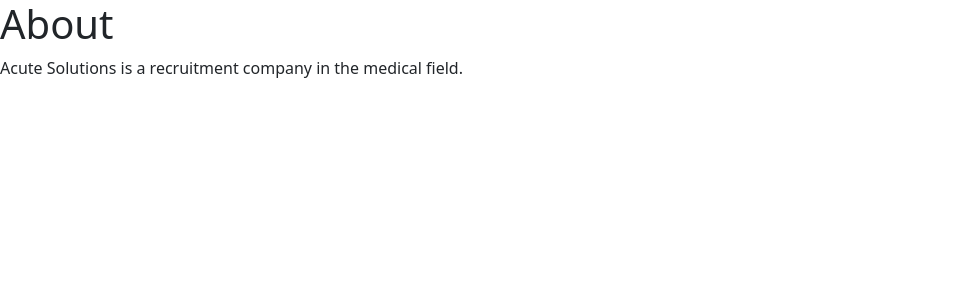
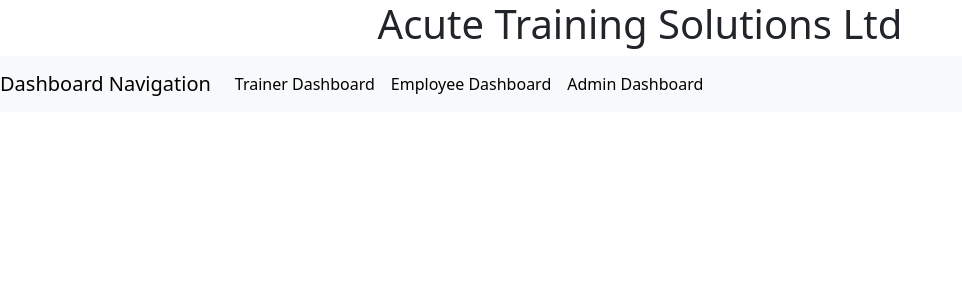
Before and after one commit to adamg14/acute-training-solutions, a React (Create React App) app in the folder client/: page / in a window 1280 px wide. Shown: the top 300 px of the page, without its empty margins (0-962 px from the left). Built offline with nearby package versions, Linux system fonts and the light colour scheme.

Commit message:
navigation bar and dashboards

```diff
--- a/client/src/App.css
+++ b/client/src/App.css
@@ -32,11 +32,16 @@
   from {
     transform: rotate(0deg);
   }
+
   to {
     transform: rotate(360deg);
   }
 }
 
-h3{
+h1 {
+  text-align: center;
+}
+
+h3 {
   text-align: left;
 }
--- a/client/src/App.js
+++ b/client/src/App.js
@@ -6,7 +6,10 @@
 import About from './components/About';
 import EmployeeLogin from './components/EmployeeLogin';
 import EmployeeRegister from './components/EmployeeRegister';
-
+import HomePage from './components/HomePage';
+import TrainerHome from './components/TrainerHome';
+import EmployeeHome from './components/EmployeeHome';
+import AdminHome from './components/AdminHome';
 // have a portal to render the different users of the application
 
 function App() {
@@ -14,10 +17,13 @@
     <div>
       <Router>
         <Routes>
-          <Route path="/" element={<About></About>}></Route>
+          <Route path="/" element={<HomePage></HomePage>}></Route>
           <Route path="/about" element={<About></About>}></Route>
           <Route path="/employee-login" element={<EmployeeLogin></EmployeeLogin>}></Route>
           <Route path="/employee-register" element={<EmployeeRegister></EmployeeRegister>}></Route>
+          <Route path="/trainer-home" element={<TrainerHome></TrainerHome>} ></Route>
+          <Route path="/employee-home" element={<EmployeeHome></EmployeeHome>} ></Route>
+          <Route path="/admin-home" element={<AdminHome></AdminHome>} ></Route>
         </Routes>
       </Router>
     </div>
--- /dev/null
+++ b/client/src/components/AdminHome.jsx
@@ -0,0 +1,12 @@
+import React from "react";
+
+
+function AdminHome(){
+    return (
+        <div>
+            <h1>Admin Home- Acute Training Solutions</h1>
+        </div>
+    )
+}
+
+export default AdminHome;
--- /dev/null
+++ b/client/src/components/EmployeeHome.jsx
@@ -0,0 +1,12 @@
+import React from "react";
+
+
+function EmployeeHome(){
+    return (
+        <div>
+            <h1>Employee Home- Acute Training Solutions</h1>
+        </div>
+    )
+}
+
+export default EmployeeHome;
--- a/client/src/components/HomePage.jsx
+++ b/client/src/components/HomePage.jsx
@@ -0,0 +1,32 @@
+import React from "react";
+import "bootstrap/dist/css/bootstrap.min.css";
+
+function HomePage() {
+
+    return (
+        <div>
+            <h1>Acute Training Solutions Ltd</h1>
+
+            <nav className="navbar navbar-expand-lg navbar-light bg-light">
+                <a class="navbar-brand">Dashboard Navigation</a>
+
+                <ul className="navbar-nav">
+                    <li className="nav-item active" >
+                        <a href="/trainer-home" className="nav-link active">Trainer Dashboard</a>
+                    </li>
+
+                    <li className="nav-item active">
+                        <a href="/employee-home" className="nav-link active">Employee Dashboard</a>
+                    </li>
+
+                    <li className="nav-item active">
+                        <a href="/admin-home" className="nav-link active">Admin Dashboard</a>
+                    </li>
+                </ul>
+            </nav>
+        </div>
+    )
+}
+
+
+export default HomePage;
--- /dev/null
+++ b/client/src/components/TrainerHome.jsx
@@ -0,0 +1,11 @@
+import React from "react";
+
+function TrainerHome(){
+    return (
+        <div>
+            <h1>Trainer Home- Acute Training Solutions</h1>
+        </div>
+    )
+}
+
+export default TrainerHome;
--- a/client/src/index.css
+++ b/client/src/index.css
@@ -11,3 +11,7 @@
   font-family: source-code-pro, Menlo, Monaco, Consolas, 'Courier New',
     monospace;
 }
+
+h1 {
+  text-align: center;
+}
```
